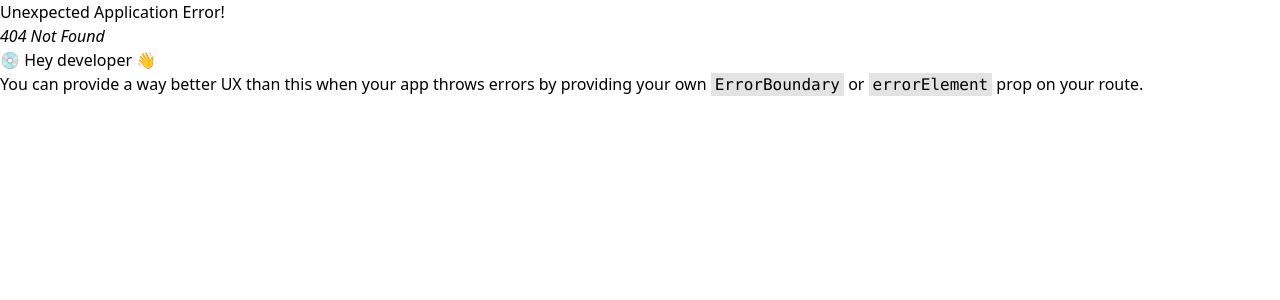
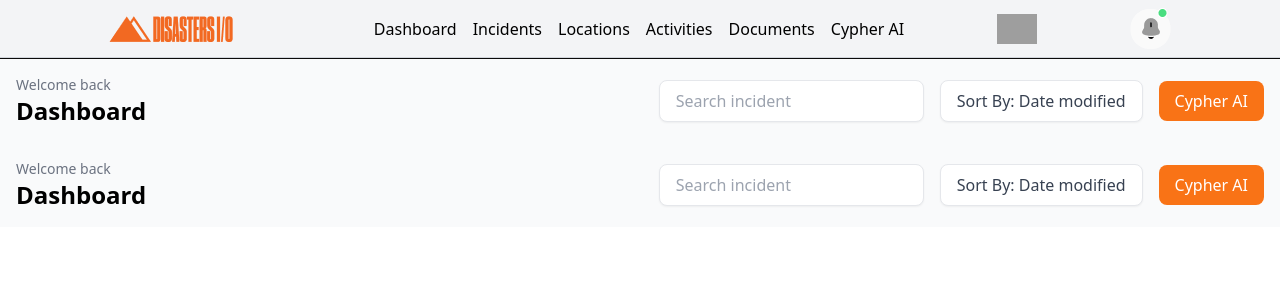
Before and after one commit to Rafsan12/Assignment-9, a React (Vite) app: page /dashboard in a window 1280 px wide. Before the commit this address had no page. Shown: the top 300 px of the page. Built offline with nearby package versions, Linux system fonts and the light colour scheme; grey boxes are pictures that could not be loaded.

Commit message:
dashboard complete

```diff
--- a/src/Root/Root.jsx
+++ b/src/Root/Root.jsx
@@ -1,10 +1,12 @@
 import { Outlet } from "react-router-dom";
+import Dashboard from "../components/DashBord/DashBord";
 import Header from "../components/Header/Header";
 
 export default function Root() {
   return (
     <>
       <Header />
+      <Dashboard />
       <Outlet />
     </>
   );
--- a/src/components/DashBord/DashBord.jsx
+++ b/src/components/DashBord/DashBord.jsx
@@ -1,7 +1,52 @@
+import { useLocation } from "react-router-dom";
+
 export default function Dashboard() {
+  const location = useLocation();
+
+  let headerText = "Dashboard";
+  let welcomeText = "Welcome back";
+  let buttonText = "Cypher AI";
+
+  if (location.pathname === "/incidents") {
+    headerText = "Home - Incidents";
+    welcomeText = "Incidents";
+    buttonText = "New Incident";
+  } else if (location.pathname === "/locations") {
+    headerText = "Locations";
+    welcomeText = "Explore locations";
+  }
+
   return (
-    <>
-      <div></div>
-    </>
+    <div className="w-full bg-gray-50 p-4">
+      {/* Welcome text */}
+      <div className="flex items-center justify-between">
+        <div>
+          <p className="text-sm text-gray-500">{welcomeText}</p>
+          <h1 className="text-2xl font-bold">{headerText}</h1>
+        </div>
+
+        {/* Search and buttons */}
+        <div className="flex items-center space-x-4">
+          {/* Search incident */}
+          <div className="relative">
+            <input
+              type="text"
+              placeholder="Search incident"
+              className="px-4 py-2 border rounded-lg shadow-sm focus:outline-none focus:ring focus:border-orange-400"
+            />
+          </div>
+
+          {/* Sort button */}
+          <button className="px-4 py-2 border rounded-lg shadow-sm text-gray-700 bg-white hover:bg-gray-100">
+            Sort By: Date modified
+          </button>
+
+          {/* Gather all button */}
+          <button className="px-4 py-2 bg-orange-500 text-white rounded-lg hover:bg-orange-600">
+            {buttonText}
+          </button>
+        </div>
+      </div>
+    </div>
   );
 }
```
Also changed, not shown: src/main.jsx (+10 -0 lines).
